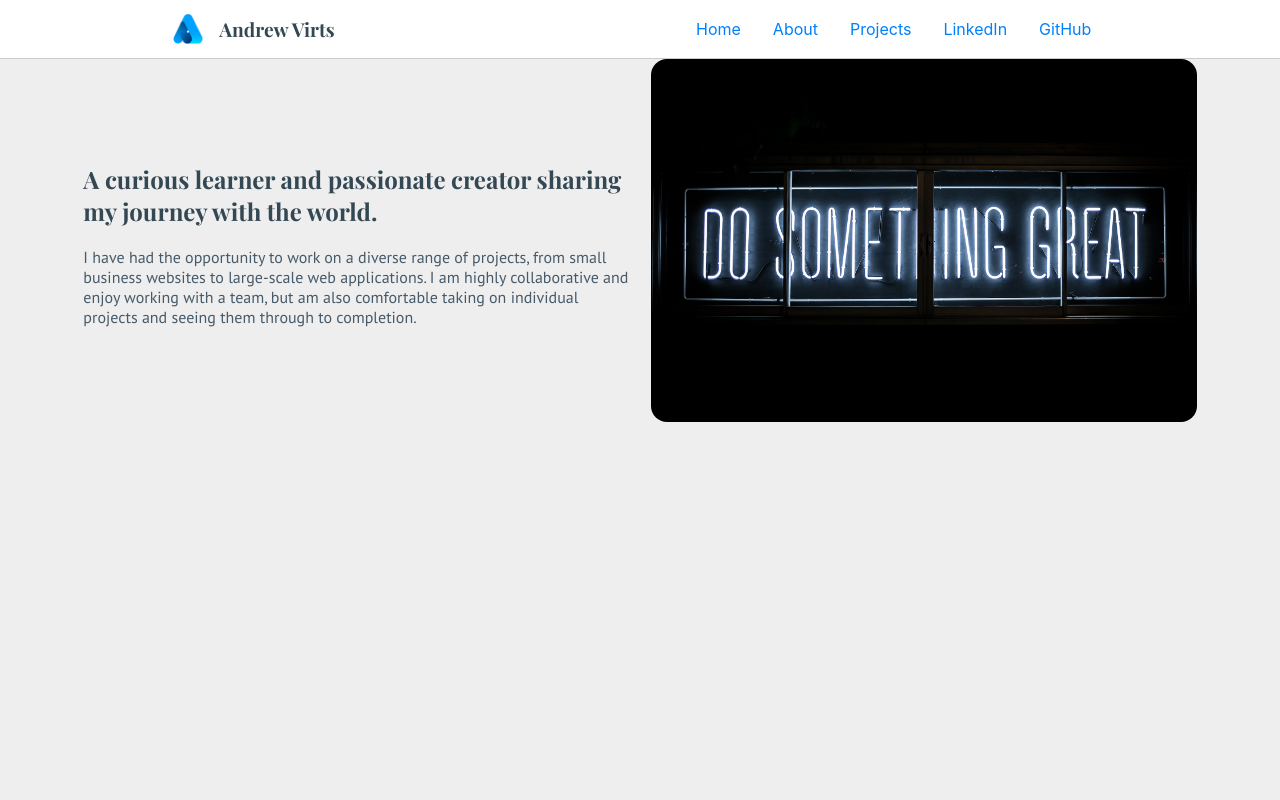
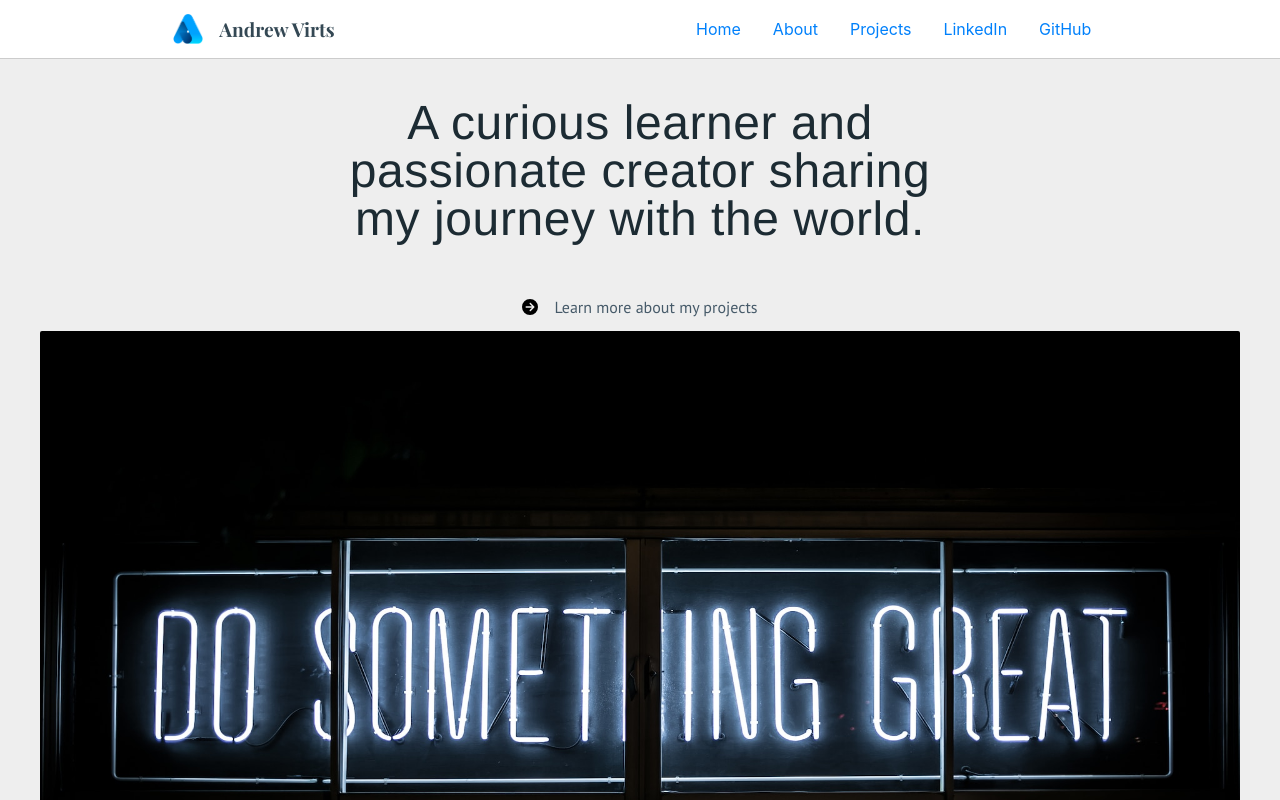
Before and after one commit to asvirts/portfolioWebsite, a React (Create React App) app in the folder virts-dev/: page /home in a window 1280 px wide. Shown: the top 800 px of the page. Built offline with nearby package versions, Linux system fonts and the light colour scheme; a web font is replaced by a local one.

Commit message:
home page

```diff
--- a/virts-dev/src/index.css
+++ b/virts-dev/src/index.css
@@ -93,7 +93,6 @@ body {
 }
 
 h1,
-h2,
 h3,
 h4,
 h5,
@@ -101,6 +100,25 @@ h6 {
   font-family: Playfair Display, serif;
   color: var(--md-gray);
   text-align: left;
+}
+
+h2 {
+  font-family: Helvetica, Arial, sans-serif;
+  font-size: 48px;
+  letter-spacing: 0.012em;
+  color: #1c2b33;
+  font-weight: normal;
+  line-height: 1;
+  text-rendering: optimizeLegibility;
+  -webkit-font-smoothing: antialiased;
+}
+
+.tight {
+  max-width: 600px;
+}
+
+.d-block {
+  display: block;
 }
 
 h1.logo-name {
@@ -112,6 +130,7 @@ p {
   font-family: PT Sans, sans-serif;
   color: var(--gray);
   text-align: left;
+  line-height: 1;
 }
 
 nav {
@@ -147,10 +166,12 @@ img.logo {
 }
 
 img.home-intro {
-  width: auto;
-  height: auto;
+  width: 1200px;
+  height: 677px;
+  object-fit: fill;
+  display: block;
   max-width: 100%;
-  border-radius: 16px;
+  border-radius: 2px;
 }
 
 img.about {
@@ -210,11 +231,7 @@ a.btn-primary:hover {
 .container {
   max-width: 1600px;
   margin: auto;
-  padding: 0 72px;
-  display: flex;
-  flex-wrap: wrap;
-  justify-content: space-around;
-  align-items: center;
+  text-align: -webkit-center;
 }
 
 .text-left {
@@ -227,9 +244,32 @@ a.btn-primary:hover {
 
 .flex {
   display: flex;
-  justify-content: space-around;
   align-items: center;
-  flex-wrap: wrap;
+  justify-content: center;
+}
+
+.gap {
+  gap: 16px;
+}
+
+.mx {
+  margin-left: 16px;
+  margin-right: 16px;
+}
+
+.mx-0 {
+  margin-left: 0;
+  margin-right: 0;
+}
+
+.my {
+  margin-top: 16px;
+  margin-bottom: 16px;
+}
+
+.my {
+  margin-top: 0;
+  margin-bottom: 0;
 }
 
 /* BREAKPOINTS */
--- a/virts-dev/src/routes/home.jsx
+++ b/virts-dev/src/routes/home.jsx
@@ -3,26 +3,27 @@ import DoSomethingGreat from "../assets/clark-tibbs-unsplash.jpg";
 export default function Home() {
   return (
     <div className="container">
-      <div className="col-6">
-        <h2>
+      <h2 className="tight flex text-center my-0 mx-0">
         A curious learner and passionate creator sharing my journey with the
         world.
       </h2>
-        <p>
-          I have had the opportunity to work on a diverse range of projects,
-          from small business websites to large-scale web applications. I am
-          highly collaborative and enjoy working with a team, but am also
-          comfortable taking on individual projects and seeing them through to
-          completion.
-        </p>
+      <div className="flex gap">
+        <svg
+          xmlns="http://www.w3.org/2000/svg"
+          viewBox="0 0 512 512"
+          height="16"
+          width="16"
+        >
+          <path d="M0 256a256 256 0 1 0 512 0A256 256 0 1 0 0 256zM281 385c-9.4 9.4-24.6 9.4-33.9 0s-9.4-24.6 0-33.9l71-71L136 280c-13.3 0-24-10.7-24-24s10.7-24 24-24l182.1 0-71-71c-9.4-9.4-9.4-24.6 0-33.9s24.6-9.4 33.9 0L393 239c9.4 9.4 9.4 24.6 0 33.9L281 385z" />
+        </svg>{" "}
+        <p className="tight text-center">Learn more about my projects</p>
       </div>
-      <div className="col-6">
+
       <img
         src={DoSomethingGreat}
         alt="Do Something Great"
         className="home-intro"
       />
     </div>
-    </div>
   );
 }
--- a/virts-dev/src/routes/projects.jsx
+++ b/virts-dev/src/routes/projects.jsx
@@ -114,15 +114,13 @@ export default function Projects() {
               href="https://github.com/asvirts/React-Calculator-App"
               target="_blank"
             >
-              View Live Site{" "}
-              <FontAwesomeIcon icon="fa-duotone fa-circle-chevron-right" />
+              View Live Site
             </a>
             <a
               href="https://github.com/asvirts/React-Calculator-App"
               target="_blank"
             >
-              View on GitHub{" "}
-              <FontAwesomeIcon icon="fa-duotone fa-circle-chevron-right" />
+              View on GitHub
             </a>
           </div>
         </div>
```
Lines whose indentation alone changed are shown as unchanged.
